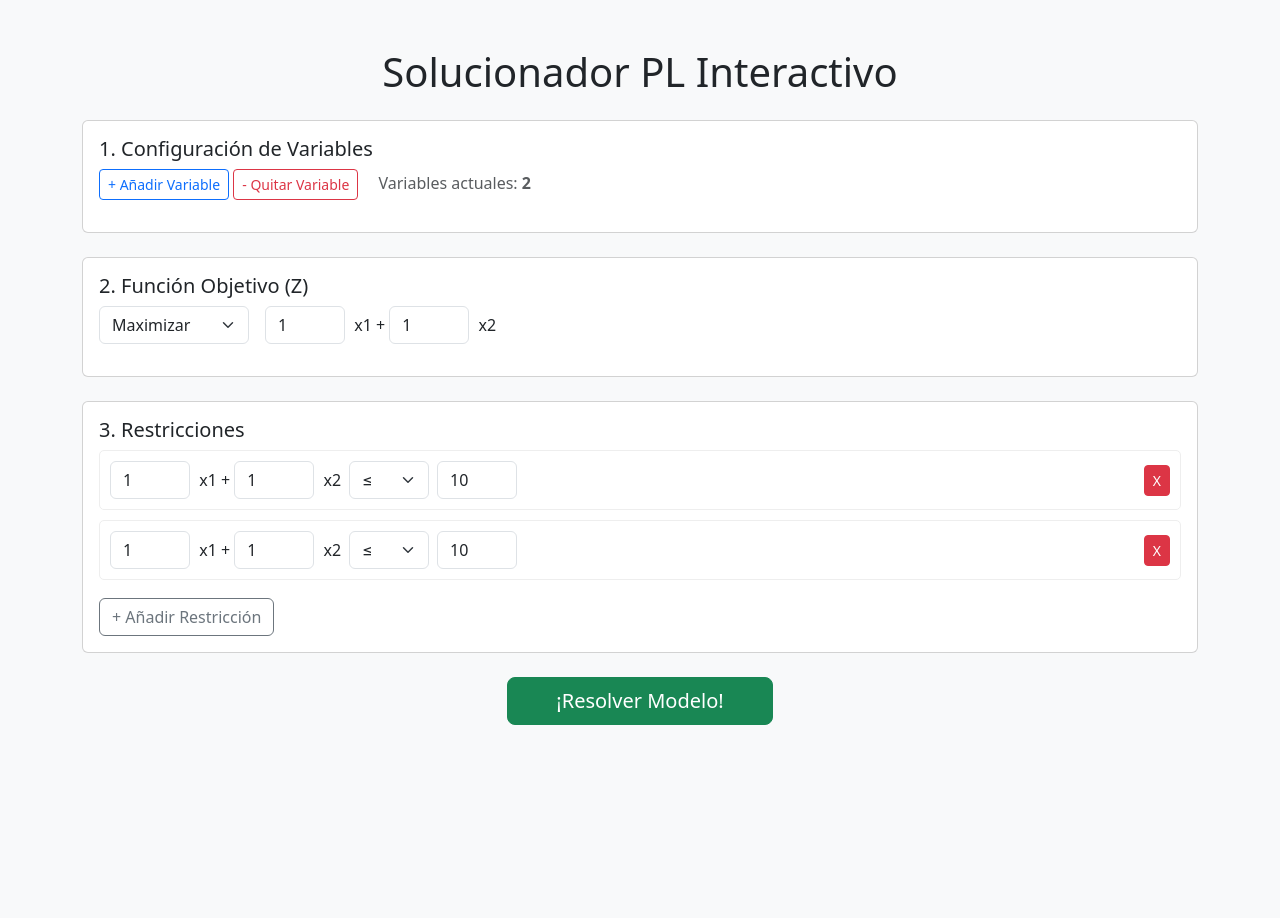
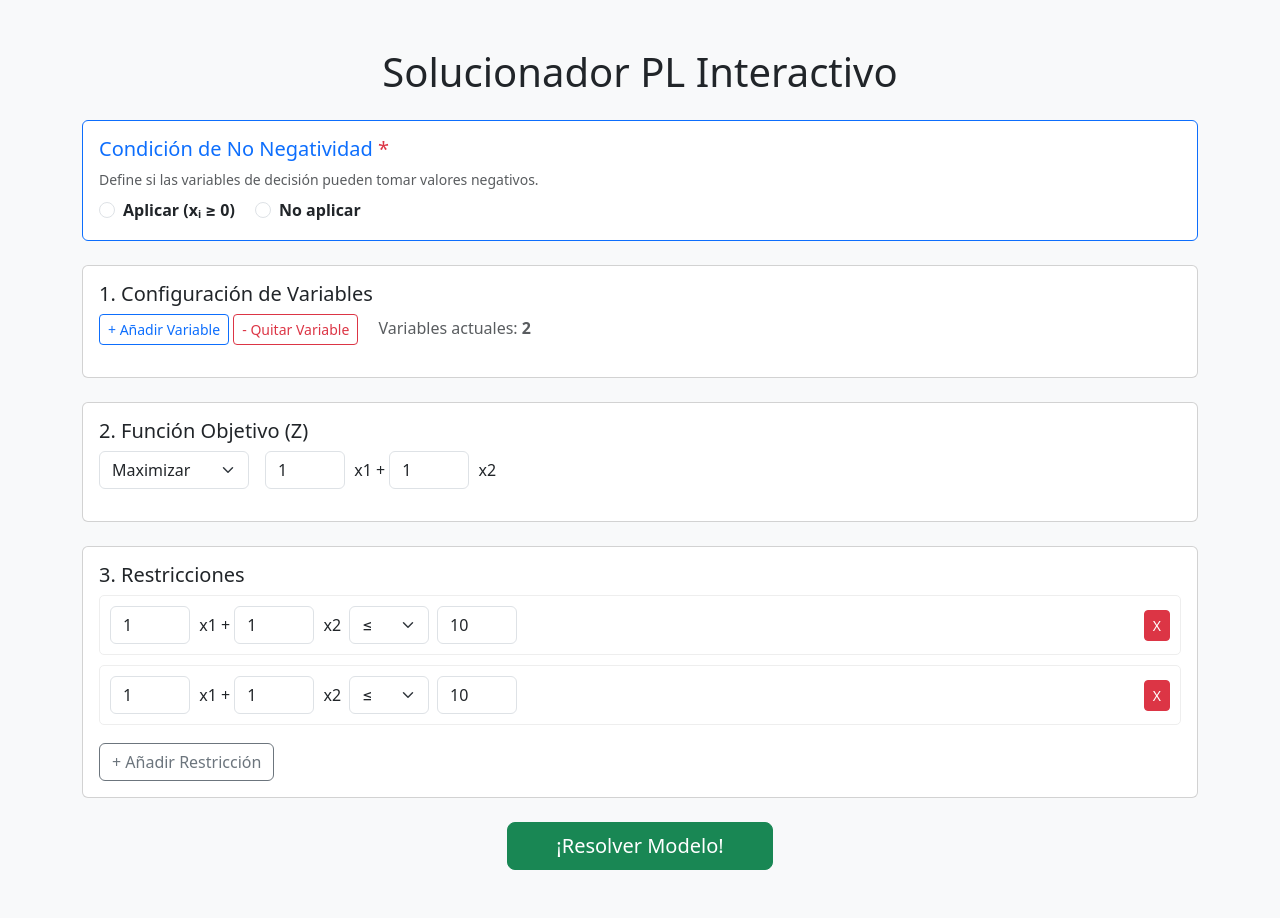
Before and after one commit to crispascual05/plc, a Flask app: page / in a window 1280 px wide. Before the commit the page ends 725 px from the top, so only its background shows below. Run offline with Flask 3, Linux system fonts and the light colour scheme; some libraries are stand-ins or nearby versions.

Commit message:
Add non-negativity condition selection to index.html
Added a new section for non-negativity condition selection in the linear programming solver interface.

```diff
--- a/templates/index.html
+++ b/templates/index.html
@@ -4,9 +4,7 @@
     <meta charset="UTF-8">
     <meta name="viewport" content="width=device-width, initial-scale=1.0">
     <title>Solucionador de Programación Lineal</title>
-    <!-- CSS de Bootstrap para estilos rápidos -->
     <link href="https://cdn.jsdelivr.net/npm/bootstrap@5.3.0/dist/css/bootstrap.min.css" rel="stylesheet">
-    <!-- Librería Plotly para los gráficos -->
     <script src="https://cdn.plot.ly/plotly-2.27.0.min.js"></script>
     <style>
         .coef-input { width: 80px; display: inline-block; margin-right: 5px; }
@@ -17,6 +15,22 @@
 
 <div class="container mt-5">
     <h1 class="mb-4 text-center">Solucionador PL Interactivo</h1>
+
+    <!-- NUEVO: Selección de no negatividad -->
+    <div class="card mb-4 border-primary">
+        <div class="card-body">
+            <h5 class="card-title text-primary">Condición de No Negatividad <span class="text-danger">*</span></h5>
+            <p class="text-muted small mb-2">Define si las variables de decisión pueden tomar valores negativos.</p>
+            <div class="form-check form-check-inline">
+                <input class="form-check-input" type="radio" name="noNegatividad" id="negAplicar" value="true">
+                <label class="form-check-label fw-bold" for="negAplicar">Aplicar (xᵢ &ge; 0)</label>
+            </div>
+            <div class="form-check form-check-inline">
+                <input class="form-check-input" type="radio" name="noNegatividad" id="negNoAplicar" value="false">
+                <label class="form-check-label fw-bold" for="negNoAplicar">No aplicar</label>
+            </div>
+        </div>
+    </div>
 
     <div class="card mb-4">
         <div class="card-body">
@@ -37,9 +51,7 @@
                     <option value="max">Maximizar</option>
                     <option value="min">Minimizar</option>
                 </select>
-                <div id="funcionObjetivoInputs">
-                    <!-- Se generarán por JS -->
-                </div>
+                <div id="funcionObjetivoInputs"></div>
             </div>
         </div>
     </div>
@@ -47,9 +59,7 @@
     <div class="card mb-4">
         <div class="card-body">
             <h5 class="card-title flex-grow-1">3. Restricciones</h5>
-            <div id="restriccionesContainer">
-                <!-- Se generarán por JS -->
-            </div>
+            <div id="restriccionesContainer"></div>
             <button class="btn btn-outline-secondary mt-2" onclick="agregarRestriccion()">+ Añadir Restricción</button>
         </div>
     </div>
@@ -84,7 +94,6 @@
                 Beneficio por unidad extra: cuánto mejora Z si se relaja esa restricción en una unidad (solo es económicamente relevante cuando la restricción está activa).
             </p>
 
-            <!-- Contenedor del gráfico (solo se mostrará para 2 variables) -->
             <div id="graficoDiv" style="width: 100%; height: 600px; margin-top: 30px;"></div>
         </div>
     </div>
@@ -93,18 +102,14 @@
 <script>
     let numVars = 2;
     let numRestricciones = 0;
-
-    // Guardar las restricciones actuales para mostrarlas en la tabla
     let restriccionesActuales = [];
 
-    // Inicializar la interfaz
     document.addEventListener("DOMContentLoaded", () => {
         renderFuncionObjetivo();
-        agregarRestriccion(); // Añade una restricción por defecto
-        agregarRestriccion(); // Añade otra por defecto
+        agregarRestriccion();
+        agregarRestriccion();
     });
 
-    // Controla el número de variables dinámicamente
     function modificarVariables(delta) {
         if (numVars + delta < 2) {
             alert("El modelo debe tener al menos 2 variables.");
@@ -116,10 +121,8 @@
         renderRestriccionesExistentes();
     }
 
-    // Dibuja los inputs de la función objetivo
     function renderFuncionObjetivo() {
         const container = document.getElementById('funcionObjetivoInputs');
-        // Conservar los coeficientes ya escritos al añadir/quitar variables
         const valoresPrevios = Array.from(container.querySelectorAll('.obj-coef')).map(inp => inp.value);
         container.innerHTML = '';
         for (let i = 1; i <= numVars; i++) {
@@ -131,7 +134,6 @@
         }
     }
 
-    // Añade una nueva fila de restricción
     function agregarRestriccion() {
         numRestricciones++;
         const container = document.getElementById('restriccionesContainer');
@@ -157,17 +159,15 @@
         container.appendChild(div);
     }
 
-    // Actualiza las restricciones cuando se añaden/quitan variables
     function renderRestriccionesExistentes() {
         const filas = document.querySelectorAll('.restriccion-row');
         filas.forEach(fila => {
             const container = fila.querySelector('.coefs-container');
-            // Guardar valores actuales para no perderlos al redibujar
             const valoresPrevios = Array.from(container.querySelectorAll('input')).map(inp => inp.value);
 
             let html = '';
             for (let i = 1; i <= numVars; i++) {
-                let valor = valoresPrevios[i-1] || 1; // Mantiene el valor o pone 1 por defecto
+                let valor = valoresPrevios[i-1] || 1;
                 html += `<input type="number" step="any" class="form-control coef-input rest-coef" data-var="${i}" value="${valor}">
                          <span>x${i} ${i < numVars ? '+' : ''} </span>`;
             }
@@ -175,18 +175,20 @@
         });
     }
 
-    // Construye el JSON y hace la petición al backend
     async function resolverModelo() {
-        // 1. Recoger tipo
+        const radioSeleccionado = document.querySelector('input[name="noNegatividad"]:checked');
+        if (!radioSeleccionado) {
+            alert("⚠️ Es obligatorio seleccionar si aplicas o no la condición de no negatividad antes de resolver.");
+            return;
+        }
+        const noNegatividad = radioSeleccionado.value === 'true';
+
         const tipoOpt = document.getElementById('tipoOpt').value;
-
-        // 2. Recoger coeficientes objetivo
         const coefObj = [];
         document.querySelectorAll('.obj-coef').forEach(inp => {
             coefObj.push(parseFloat(inp.value) || 0);
         });
 
-        // 3. Recoger restricciones y guardarlas globalmente
         restriccionesActuales = [];
         document.querySelectorAll('.restriccion-row').forEach(fila => {
             const coefs = [];
@@ -200,10 +202,10 @@
         const payload = {
             tipo: tipoOpt,
             coef_obj: coefObj,
-            restricciones: restriccionesActuales
+            restricciones: restriccionesActuales,
+            no_negatividad: noNegatividad
         };
 
-        // Enviar al servidor Flask
         try {
             const response = await fetch('/api/resolver', {
                 method: 'POST',
@@ -217,7 +219,6 @@
         }
     }
 
-    // Pinta los datos devueltos por Python en la interfaz
     function mostrarResultados(data) {
         document.getElementById('resultadosDiv').classList.remove('d-none');
         const sol = data.solucion;
@@ -230,7 +231,6 @@
             return;
         }
 
-        // Mostrar variables y Z
         let htmlVars = `<h4>Valor Óptimo (Z) = <strong>${sol.z_optima}</strong></h4><ul class="list-group mt-3">`;
         for (const [varName, varValue] of Object.entries(sol.variables)) {
             htmlVars += `<li class="list-group-item">Variable ${varName} = <strong>${varValue}</strong></li>`;
@@ -238,29 +238,28 @@
         htmlVars += `</ul>`;
         textoRes.innerHTML = htmlVars;
 
-        // Mostrar tabla de saturación rediseñada
         const tbody = document.getElementById('tablaRestricciones');
         tbody.innerHTML = '';
         sol.restricciones_info.forEach((r, index) => {
-            // Generar string de la ecuación original
             const restOrig = restriccionesActuales[index];
             let ecuacionStr = restOrig.coefs.map((c, i) => `${c}x${i+1}`).join(' + ');
-            ecuacionStr = ecuacionStr.replace(/\+ -/g, '- '); // Arreglar +- a -
+            ecuacionStr = ecuacionStr.replace(/\+ -/g, '- ');
             ecuacionStr += ` ${restOrig.tipo} ${restOrig.rhs}`;
 
             let estadoHtml = '';
             let rowClass = '';
 
             if (r.saturada) {
-                rowClass = 'table-danger'; // Fondo rojizo
+                rowClass = 'table-danger';
                 estadoHtml = '🔴 <strong>Límite alcanzado</strong><br><small class="text-muted">No sobra nada</small>';
             } else {
-                rowClass = 'table-success'; // Fondo verdoso
+                rowClass = 'table-success';
                 estadoHtml = '🟢 <strong>Queda margen</strong><br><small class="text-muted">Recurso no agotado</small>';
             }
 
-            // El precio sombra solo tiene lectura económica cuando la restricción está activa
-            let precioSombraTexto = r.saturada ? `+ ${r.precio_sombra.toFixed(4)} a Z` : '<span class="text-muted">Sin impacto</span>';
+            let precioSombraTexto = (r.saturada && Math.abs(r.precio_sombra) > 1e-6)
+                ? `+ ${r.precio_sombra.toFixed(4)} a Z`
+                : '<span class="text-muted">Sin impacto</span>';
 
             tbody.innerHTML += `
                 <tr class="${rowClass}">
@@ -273,15 +272,13 @@
             `;
         });
 
-        // Renderizar el gráfico con Plotly si el backend lo ha devuelto
         const divGrafico = document.getElementById('graficoDiv');
         if (data.grafico) {
             Plotly.newPlot(divGrafico, data.grafico.data, data.grafico.layout);
         } else {
-            divGrafico.innerHTML = ''; // Limpiar si hay más de 2 variables
+            divGrafico.innerHTML = '';
         }
 
-        // Hacer scroll hasta los resultados
         document.getElementById('resultadosDiv').scrollIntoView({ behavior: 'smooth' });
     }
 </script>
```
